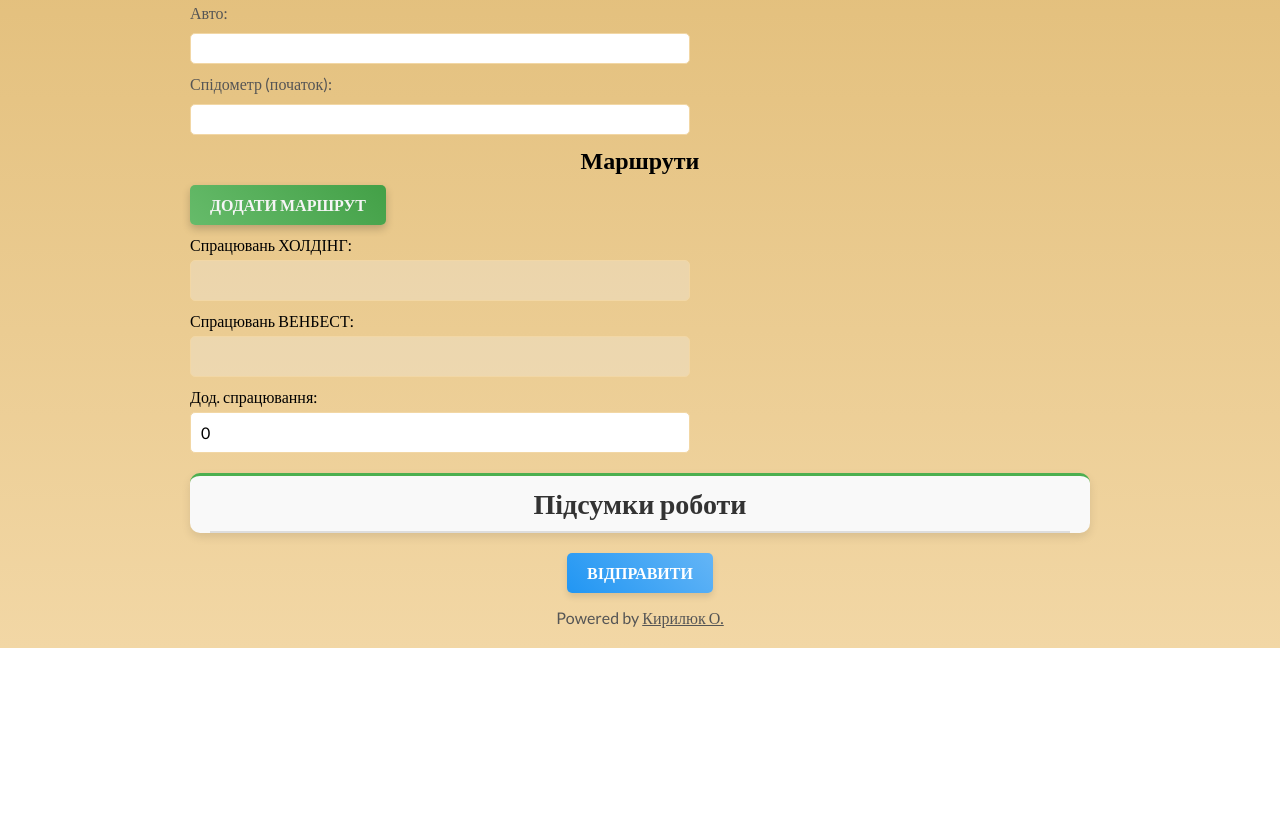
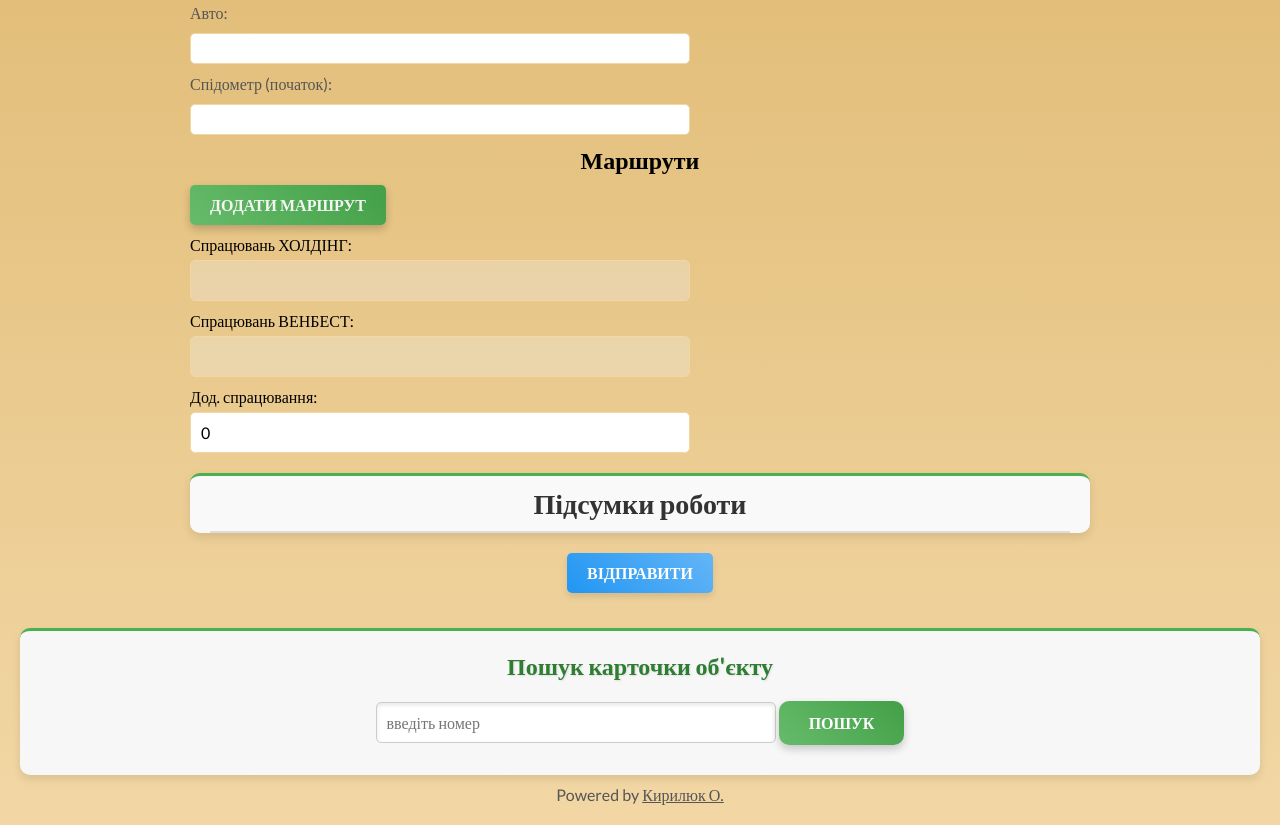
Before and after one commit to Alex-project1/RouteMaster, a website built with Vite: page index.html in a window 1280 px wide. Shown: the part 536-1361 px from the top of the page. Before the commit the page ends 1184 px from the top, so only its background shows below. Built offline with nearby package versions, Linux system fonts and the light colour scheme; no server answers.

Commit message:
added card search

```diff
--- a/index.html
+++ b/index.html
@@ -270,6 +270,11 @@
   </div>
 
 
+  <div class="searchCard">
+    <h1>Пошук карточки об'єкту</h1>
+    <input type="text" id="searchCard__value" placeholder="введіть номер">
+    <div id="searchCard__btn">ПОШУК</div>
+  </div>
 
 
   <div class="footer">
--- a/src/js/main.js
+++ b/src/js/main.js
@@ -3,7 +3,7 @@ import { specificKilometer } from "./specificKilometer.js";
 import { whoseSingnal } from "./whoseSingnal.js";
 // localStorage.clear();
 const zp = 'https://script.google.com/macros/s/AKfycbxDkeCMID-_54GCl5ohyLhpvZhrTdZC4RQ6PJP47JUnrdIVxblDz-AWCkfQEyGlhURu/exec';
-const dn = 'https://script.google.com/macros/s/AKfycbzGnEK-gtVVojssszrzHxHCeO0q6Lu6oXDsk-CCKKlfpqjA6XeSQrZHHeAyclZdYAcSkA/exec'
+const dp = 'https://script.google.com/macros/s/AKfycbzGnEK-gtVVojssszrzHxHCeO0q6Lu6oXDsk-CCKKlfpqjA6XeSQrZHHeAyclZdYAcSkA/exec'
 const googleApiAdress = zp;
 const employee = document.getElementById('employee');
 const cars = document.getElementById('cars');
@@ -53,9 +53,9 @@ document.addEventListener("change", (event) => {
       } else if (arrestedDiv && selectedOption.dataset.value !== "signal") {
         // console.log("neeeee");
         arrestedDiv.classList.remove("active");
-        const routeDiv =  arrestedDiv.closest(".route")
+        const routeDiv = arrestedDiv.closest(".route")
         routeDiv.classList.remove("signal");
-        const isCombatBox  = routeDiv.querySelector('.isCombat__box ')
+        const isCombatBox = routeDiv.querySelector('.isCombat__box ')
         const arrestedBox = routeDiv.querySelector('.arrested')
         const inputs = arrestedBox.querySelectorAll("input");
         inputs.forEach((input) => {
@@ -267,7 +267,7 @@ function loadFromLocalStorage() {
       if (route.purpose === "Спрацювання") {
         routeDiv.classList.add("signal");
       }
-      if(route.isCombat){
+      if (route.isCombat) {
         routeDiv.classList.add('combat')
       }
       routeDiv.setAttribute("data-id", `box${index + 1}`);
@@ -716,9 +716,9 @@ async function handleFormSubmit(event) {
   data.signalsCombat = signalsCombat;
 
   try {
-    // console.log("---------------------------");
-    // console.log(data);
-    // console.log("---------------------------");
+    console.log("---------------------------");
+    console.log(data);
+    console.log("---------------------------");
 
     const response = await fetch(
       googleApiAdress,
@@ -809,7 +809,7 @@ document.addEventListener("click", (event) => {
     let isCombatBox = isCombat.closest(".isCombat");
     let arrested = isCombatBox?.nextElementSibling;
     routeDiv.classList.toggle('combat')
-    arestedInputs.forEach(input=>{
+    arestedInputs.forEach(input => {
       input.value = 0
     })
     if (arrested && arrested.classList.contains("arrested")) {
@@ -1005,7 +1005,7 @@ fetch(googleApiAdress)
   .then(data => {
     // console.log('Данные из столбца B:', data.columnB);
     // console.log('Данные из столбца C:', data.columnC);
-    console.log(data);
+    console.log('vse dannie',data);
 
     employee.innerHTML = '';
     if (data.columnB) {
@@ -1030,7 +1030,33 @@ fetch(googleApiAdress)
         unit.appendChild(newOption)
       })
     }
+    const savedData = localStorage.getItem("formData");
+    if (savedData) {
+      const data = JSON.parse(savedData);
+
+      document.getElementById("unit").value = data.unit || "";
+    }
   })
   .catch(error => {
     console.error('Ошибка:', error);
   });
+
+
+  const checCard = document.querySelector("#searchCard__value");
+  const buttonCheck = document.querySelector("#searchCard__btn");
+
+  buttonCheck.addEventListener("click", () => {
+    let value = checCard.value.toUpperCase().replace(/\s+/g, '');
+
+
+    if (value !== "") {
+      let pdfUrl = `https://l-cs.ohholding.com.ua/storage//object_cards/pdf/2/${value}.pdf`;
+
+      // Используем InAppBrowser для открытия ссылки на мобильных устройствах
+      if (window.cordova && window.cordova.InAppBrowser) {
+        window.cordova.InAppBrowser.open(pdfUrl, '_system');  // Открытие ссылки в стандартном браузере
+      } else {
+        window.open(pdfUrl, "_blank");
+      }
+    }
+  });
--- a/src/styles/style.scss
+++ b/src/styles/style.scss
@@ -79,16 +79,10 @@ textarea {
   background: linear-gradient(to bottom, #f2d7a5 0%, #d8ae5e 100%);
   box-shadow: 2px 2px 5px rgba(0, 0, 0, 0.5);
   &.signal {
-    background: linear-gradient(to bottom, #fef2b8 0%, #f3d257 100%);
-
-
-
+    background: linear-gradient(to bottom left, #fff0a5 0%, #f39c42 100%);
 
     .route__title {
-      background: linear-gradient(to bottom, #fef2b8 0%, #f3d257 100%);
-
-
-
+      background: linear-gradient(to bottom left, #fff0a5 0%, #f39c42 100%);
 
     }
     &.combat{
@@ -543,9 +537,72 @@ textarea {
 
 .footer{
   color: #555;text-align: center;
+  margin-top: 10px;
   a{
     color: inherit;
     text-decoration:revert;
 
   }
 }
+
+.searchCard {
+  margin-top: 20px;
+  text-align: center;
+  padding: 20px;
+  background: #f7f7f7;
+  border-radius: 10px;
+  border-top: 3px solid #4caf50;
+  box-shadow: 0px 4px 8px rgba(0, 0, 0, 0.1);
+}
+
+.searchCard h1 {
+  font-size: 24px;
+  // margin: 10px 0 20px;
+  margin-bottom: 10px;
+  color: #2e7d32;
+  // font-family: 'Arial', sans-serif;
+  text-shadow: 1px 1px 2px rgba(0, 0, 0, 0.1);
+}
+
+.searchCard input {
+  padding: 10px;
+  width: 80%;
+  max-width: 400px;
+  border-radius: 5px;
+  border: 1px solid #ccc;
+  font-size: 16px;
+  box-shadow: inset 0px 2px 4px rgba(0, 0, 0, 0.1);
+  transition: border 0.3s ease, box-shadow 0.3s ease;
+}
+
+.searchCard input:focus {
+  outline: none;
+  border: 1px solid #66bb6a;
+  box-shadow: 0px 0px 5px rgba(102, 187, 106, 0.5);
+}
+
+#searchCard__btn {
+  padding: 12px 30px;
+  font-size: 16px;
+  border-radius: 10px;
+  font-weight: bold;
+  transition: all 0.3s ease;
+  cursor: pointer;
+  color: #ffffff;
+  border: none;
+  text-transform: uppercase;
+  background: linear-gradient(45deg, #66bb6a, #43a047);
+  box-shadow: 0px 4px 8px rgba(0, 0, 0, 0.2);
+  margin: 10px auto;
+  display: inline-block;
+}
+
+
+#searchCard__btn:active {
+  background: #2e7d32;
+  // box-shadow: inset 0px 4px 8px rgba(0, 0, 0, 0.2);
+  transform: scale(.95);
+  user-select: none;
+  -webkit-user-select: none;
+  -webkit-tap-highlight-color: transparent;
+}
--- a/настройки АПП/config.xml
+++ b/настройки АПП/config.xml
@@ -3,6 +3,7 @@
   <name>RouteMaster</name>
   <description>My Project is an app.</description>
   <plugin name="cordova-plugin-device" />
+  <plugin name="cordova-plugin-inappbrowser" />
   <access origin="*" />
 
   <!-- Указываем иконку для Android -->
```
Also changed, not shown: 2 other files.
